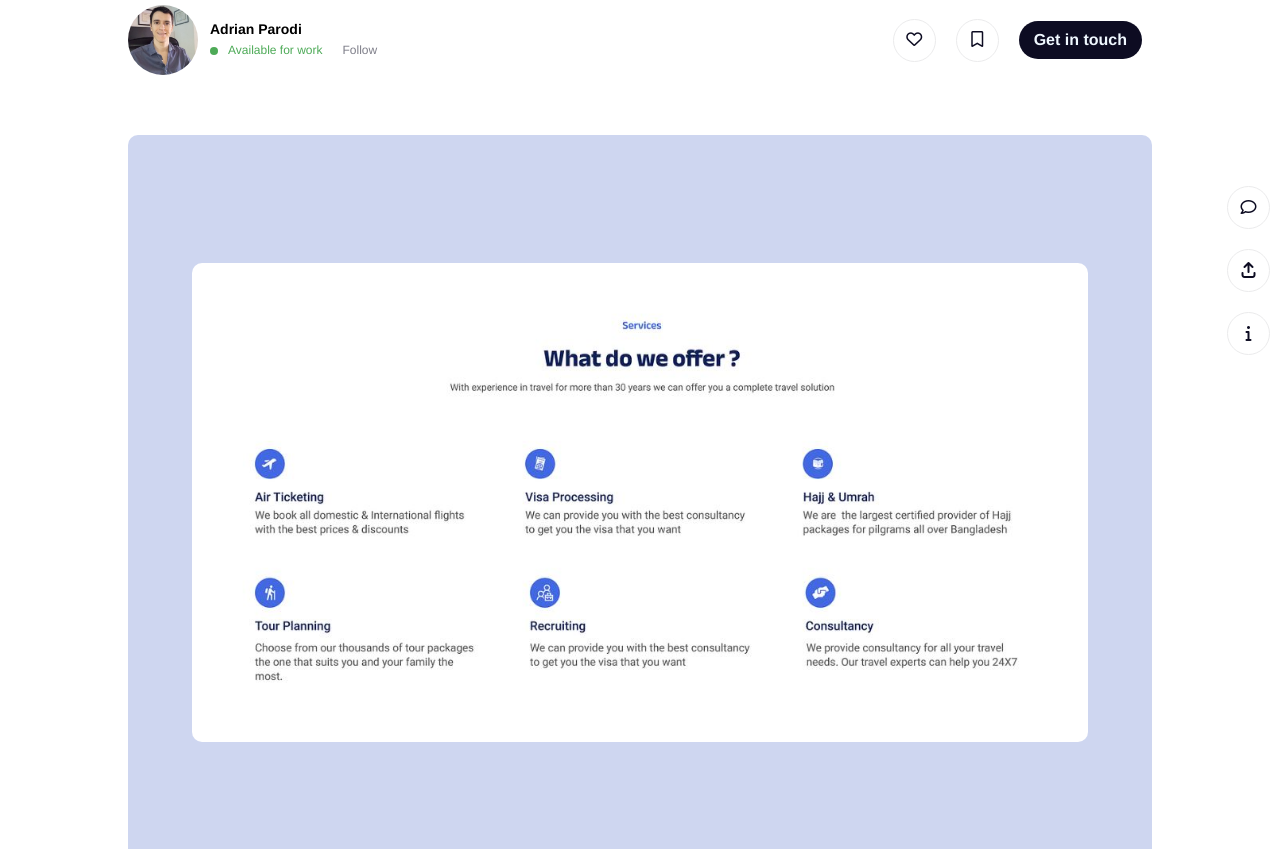
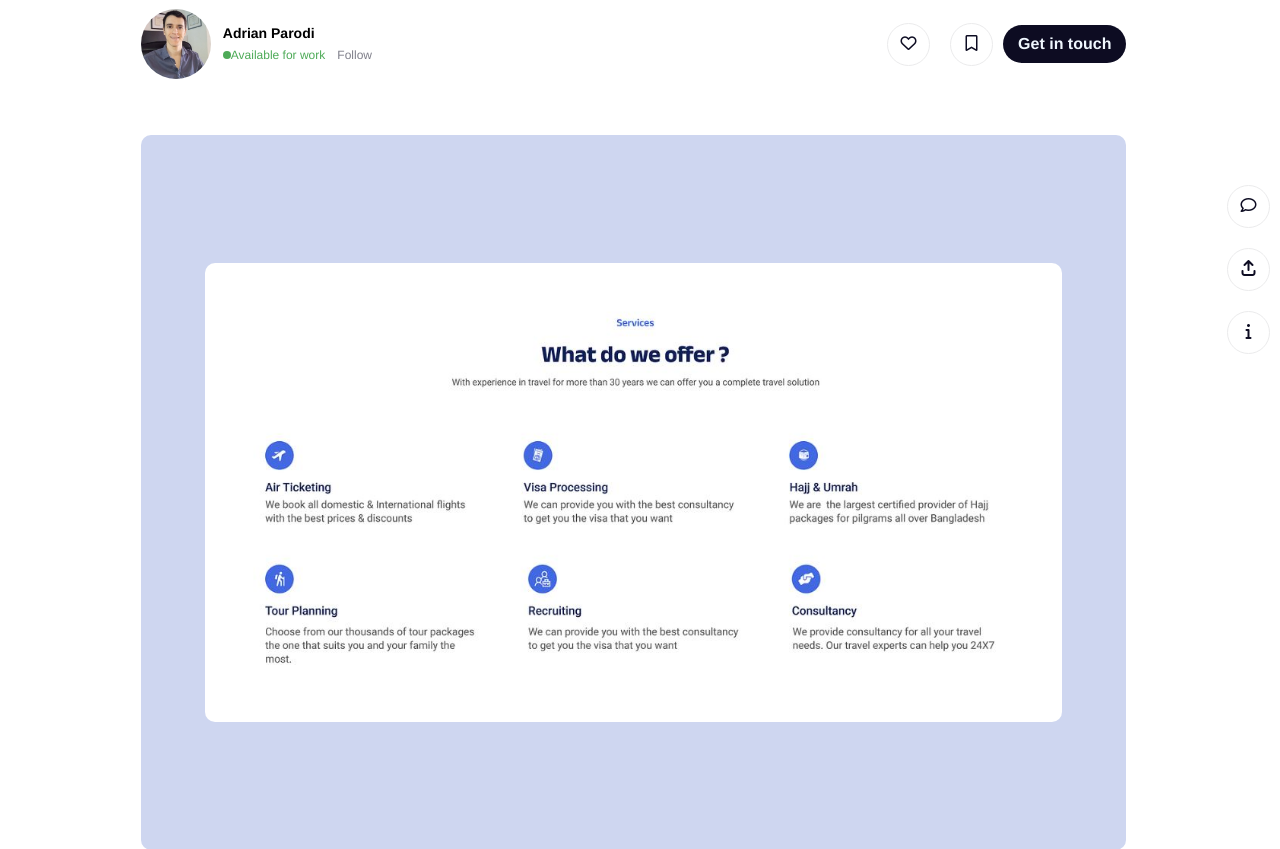
Before and after one commit to AdrianParodi/image-based-web-project, a plain HTML site: page index.html in a window 1280 px wide. Shown: the top 849 px of the page. Drawn offline with Linux system fonts and the light colour scheme.

Commit message:
Se mejoró la presentación final-focalizado en el header

```diff
--- a/css/styles.css
+++ b/css/styles.css
@@ -29,7 +29,7 @@ header{
     width: 100%; /* Ancho completo del header */
     z-index: 1000; /* Z-index alto para que el header esté encima de otros elementos */
     background-color: rgb(255,255,255);
-    margin-bottom: 10px;
+    padding: 4px 0px;
     /* border: 2px solid green; */
 }
 
@@ -37,7 +37,7 @@ header{
     display: flex;
     align-items: center;
     flex-direction: row;
-    margin-left: 10%;
+    margin-left: 11%;
 }
 
 .header-2{
@@ -58,9 +58,11 @@ header{
 
 .header-right{
     display: flex;
-    justify-content: space-evenly;
+    justify-content: space-between;
     align-items: center;
-    margin-right: 10%;
+    margin-right: 12%;
+    /* border: blue solid; */
+    padding: 0px;
 }
 
 .green-circle {
@@ -134,7 +136,7 @@ section{
     border-radius: 10px;
     align-items: center;
     justify-content: center;
-    margin: 20px 10% 10px 10%;
+    margin: 20px 12% 10px 11%;
     padding: 10% 5%;
     flex: 20 0;
 }
@@ -146,13 +148,17 @@ section{
 
 }
 
-/* div{
-    border: 2px black solid;
-} */
+div{
+    /* border: 2px black solid; */
+}
 
 .div-con-linea{
     display: flex;
     width:100%;
+}
+
+.spaced-div{
+    margin: 5px 12px;
 }
 
 .line-left, .line-right {
@@ -246,7 +252,6 @@ h3{
 
 a{
     text-decoration: none;
-    margin:10px 10px;
 }
 
 .green-link{
--- a/index.html
+++ b/index.html
@@ -25,8 +25,13 @@
 
                     <div class="next-to-hero">
                         <div class="green-circle"></div>
-                        <a class="green-link" href="https://www.linkedin.com/in/adrian-parodi/"    target="_blank">Available for work </a>
-                        <a class="follow-link" href="https://github.com/Adrieto">Follow</a>
+
+                        <div>
+                            <a class="green-link" href="https://www.linkedin.com/in/adrian-parodi/"    target="_blank">Available for work </a>
+                        </div>
+                        <div class="spaced-div">
+                            <a class="follow-link" href="https://github.com/Adrieto">Follow</a>
+                        </div>
                     </div>
             </section>
         </section>
@@ -45,6 +50,7 @@
                 </a>
             </div>
             <!-- </div> -->
+
             <a href="https://www.linkedin.com/in/adrian-parodi" target="_blank">
                 <button class="getintouch-button">Get in touch</button>
             </a>
```
